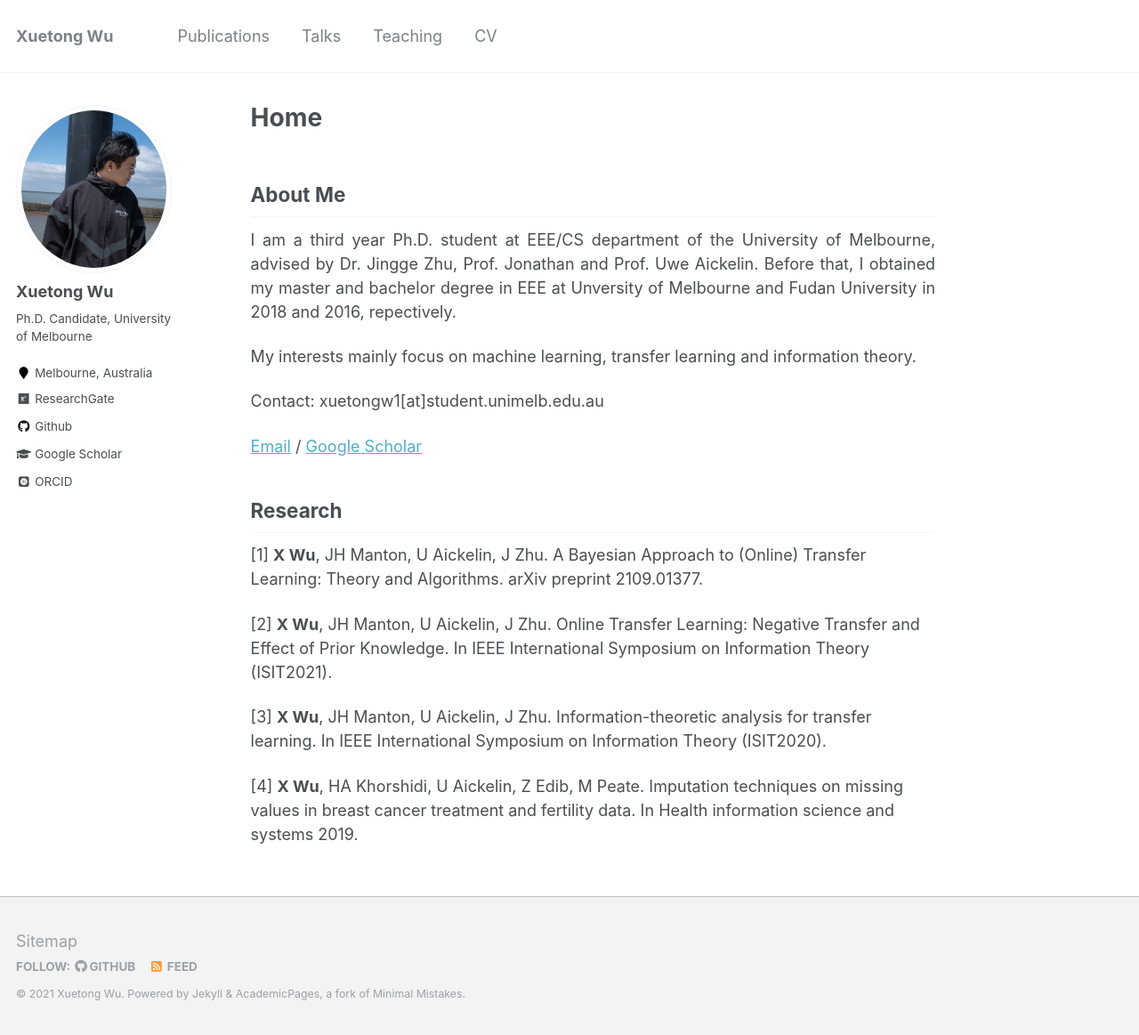
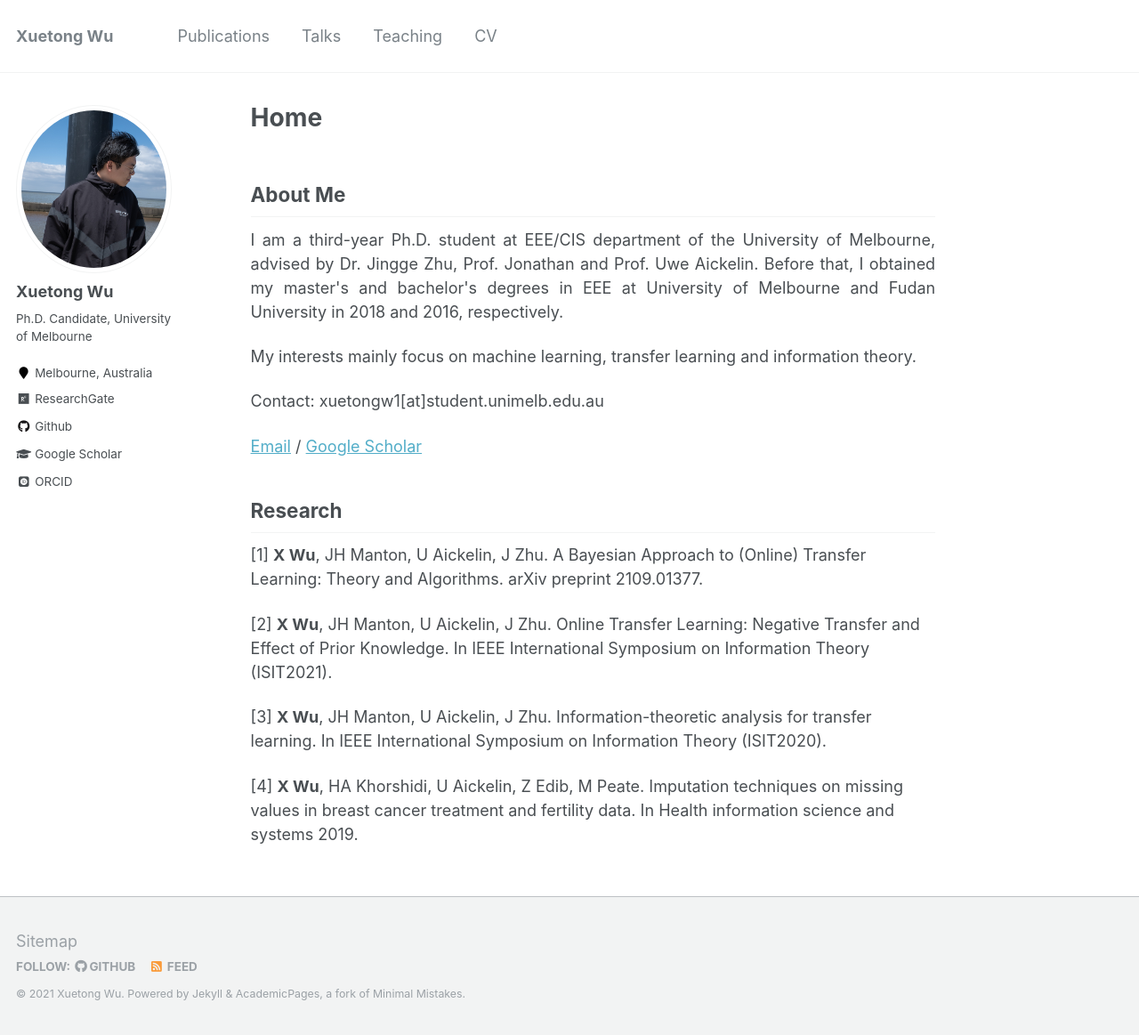
Before and after one commit to wfyitf/wfyitf.github.io, a Jekyll site: the page built from index.md, in a window 1280 px wide and 1163 px high. Shown: the whole window at 89% size. Built offline with Jekyll 4.4.1, drawn with Linux system fonts in a browser that asks for light colours; some web fonts are replaced.

Commit message:
Update index.md

```diff
--- a/index.md
+++ b/index.md
@@ -4,7 +4,7 @@ title: "Home"
 
 ## About Me
 <p align = "justify">
-I am a third year Ph.D. student at EEE/CS department of the University of Melbourne, advised by Dr. Jingge Zhu, Prof. Jonathan and Prof. Uwe Aickelin. Before that, I obtained my master and bachelor degree in EEE at Unversity of Melbourne and Fudan University in 2018 and 2016, repectively.
+I am a third-year Ph.D. student at EEE/CIS department of the University of Melbourne, advised by Dr. Jingge Zhu, Prof. Jonathan and Prof. Uwe Aickelin. Before that, I obtained my master's and bachelor's degrees in EEE at University of Melbourne and Fudan University in 2018 and 2016, respectively.
 </p>
 
 My interests mainly focus on machine learning, transfer learning and information theory.
```
